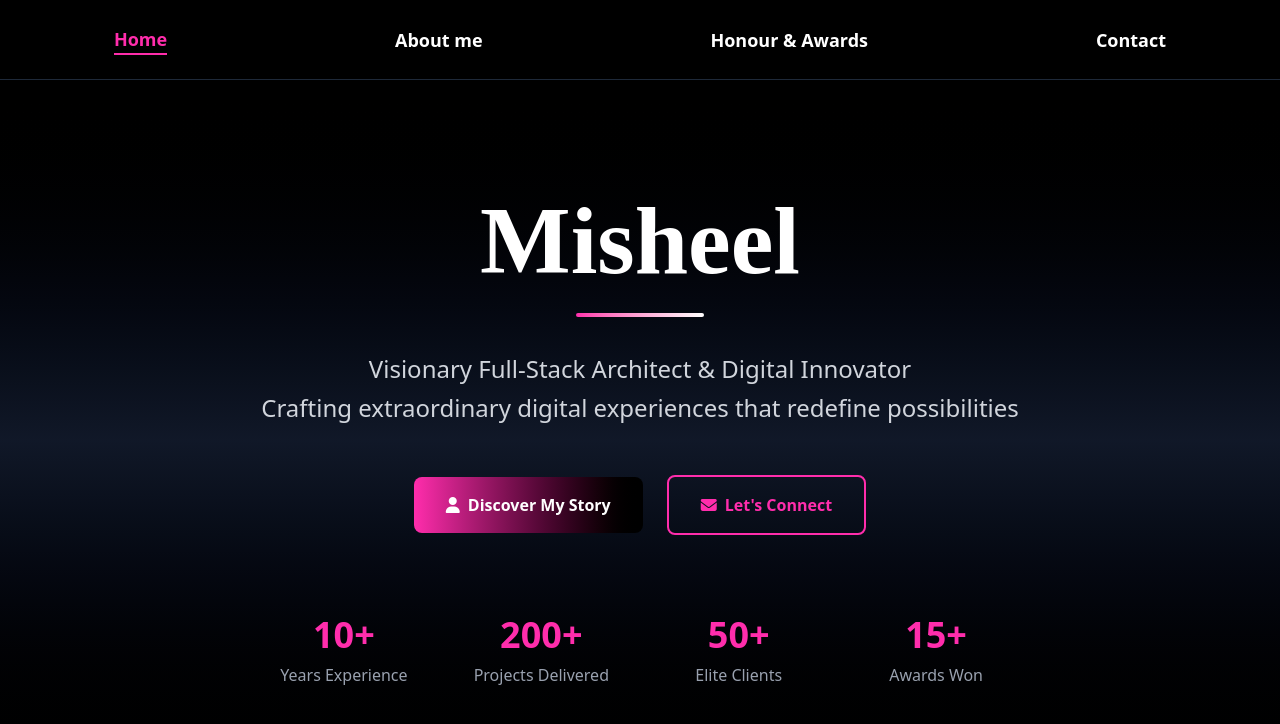
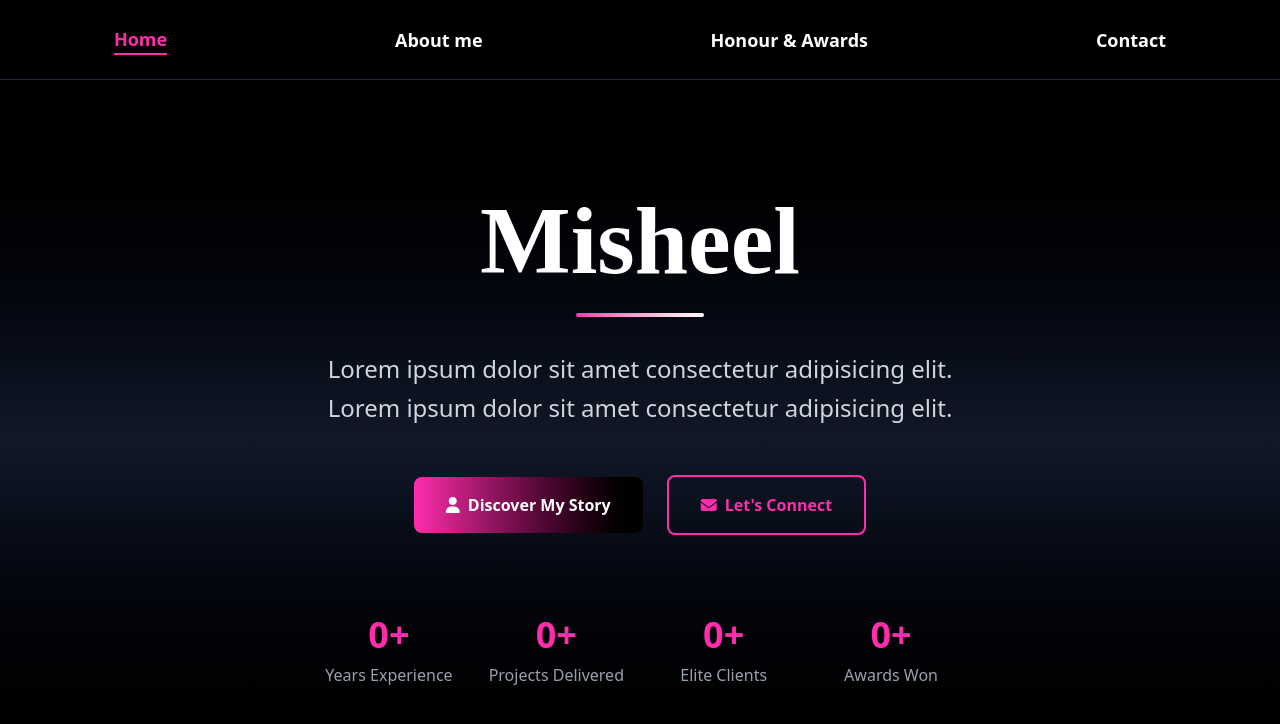
Before and after one commit to BiSoKoMe/misheel, a plain HTML site: page index.html in a window 1280 px wide. Drawn offline with nearby package versions, Linux system fonts and the light colour scheme.

Commit message:
Update index.html

```diff
--- a/index.html
+++ b/index.html
@@ -29,9 +29,9 @@
                     </h1>
                     <div class="h-1 w-32 bg-gradient-to-r from-[#FF2DAC] to-[#FFFFFF] rounded-full mx-auto mb-8"></div>
                     <p class="text-xl md:text-2xl text-gray-300 mb-12 max-w-3xl mx-auto leading-relaxed">
-                        Visionary Full-Stack Architect & Digital Innovator
+                       Lorem ipsum dolor sit amet consectetur adipisicing elit.
                         <br>
-                        Crafting extraordinary digital experiences that redefine possibilities
+                        Lorem ipsum dolor sit amet consectetur adipisicing elit.
                     </p>
                     <div class="flex flex-col sm:flex-row gap-6 justify-center items-center">
                         <a href="index1.html" class="bg-gradient-to-r from-[#FF2DAC] to-[#000000] hover:from-[#FF2DAC] hover:to-[#000000] text-[#FFFFFF] font-bold py-4 px-8 rounded-lg transition-all hover:shadow-lg hover:shadow-[#FF2DAC]/40">
@@ -45,19 +45,19 @@
 
                 <div class="mt-20 grid grid-cols-2 md:grid-cols-4 gap-8 max-w-4xl mx-auto">
                     <div class="text-center">
-                        <div class="text-4xl font-bold text-[#FF2DAC] mb-2">10+</div>
+                        <div class="text-4xl font-bold text-[#FF2DAC] mb-2">0+</div>
                         <div class="text-gray-400">Years Experience</div>
                     </div>
                     <div class="text-center">
-                        <div class="text-4xl font-bold text-[#FF2DAC] mb-2">200+</div>
+                        <div class="text-4xl font-bold text-[#FF2DAC] mb-2">0+</div>
                         <div class="text-gray-400">Projects Delivered</div>
                     </div>
                     <div class="text-center">
-                        <div class="text-4xl font-bold text-[#FF2DAC] mb-2">50+</div>
+                        <div class="text-4xl font-bold text-[#FF2DAC] mb-2">0+</div>
                         <div class="text-gray-400">Elite Clients</div>
                     </div>
                     <div class="text-center">
-                        <div class="text-4xl font-bold text-[#FF2DAC] mb-2">15+</div>
+                        <div class="text-4xl font-bold text-[#FF2DAC] mb-2">0+</div>
                         <div class="text-gray-400">Awards Won</div>
                     </div>
                 </div>
```
